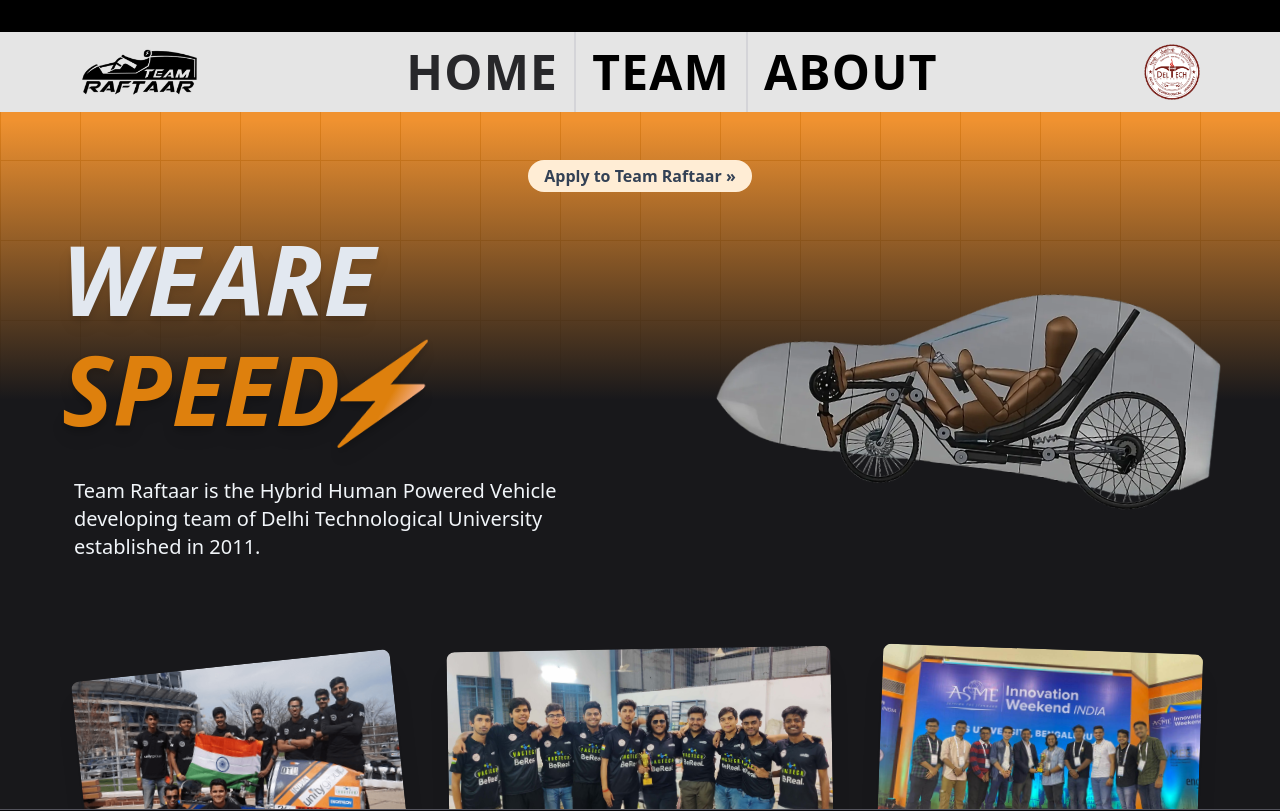
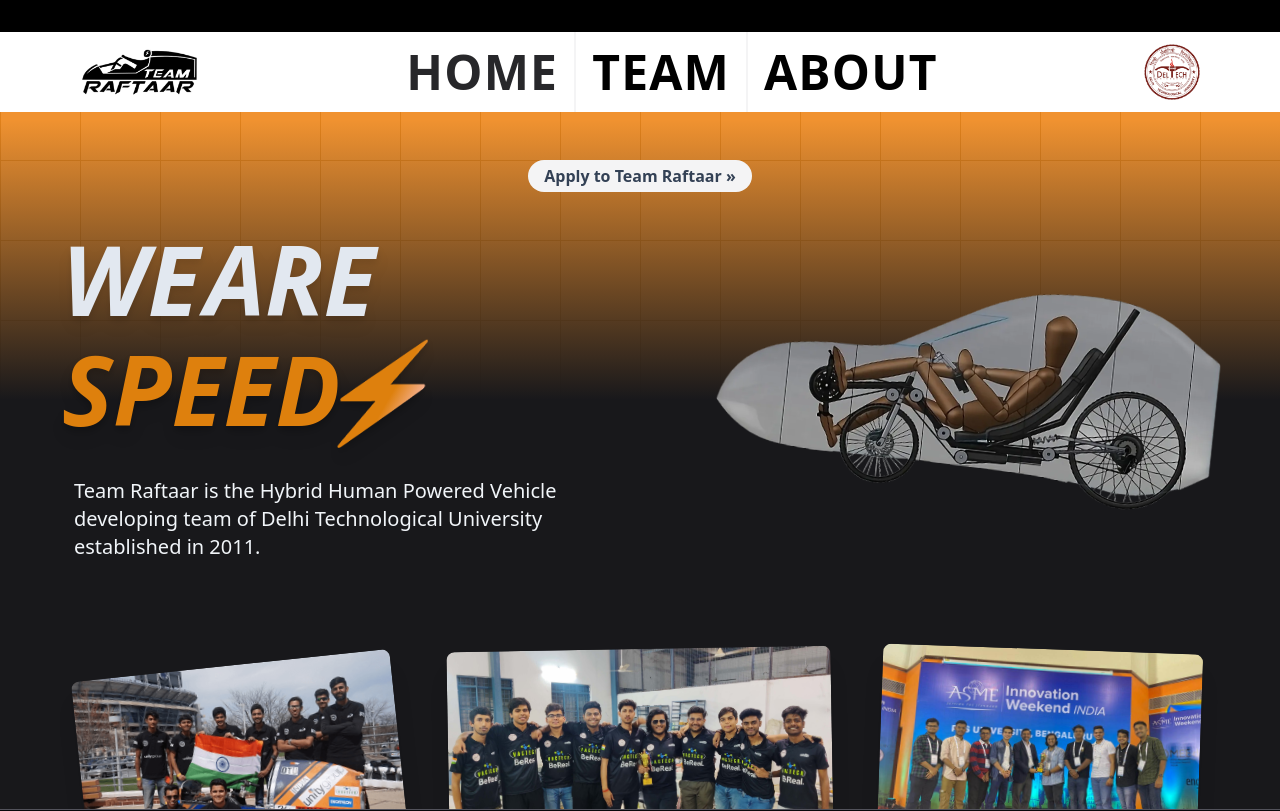
Before and after one commit to teamraftaardtu/website, a Next.js app: page / in a window 1280 px wide. Shown: the top 811 px of the page. Built offline with nearby package versions, Linux system fonts and the light colour scheme.

Commit message:
Color changes

```diff
--- a/app/page.tsx
+++ b/app/page.tsx
@@ -65,7 +65,7 @@
 			>
 				<Link
 					href="https://join.teamraftaar.com/"
-					className="mx-auto transform whitespace-nowrap rounded-full bg-orange-100 px-4 py-1 text-base font-bold text-slate-700 transition-transform duration-500 hover:translate-x-2"
+					className="mx-auto transform whitespace-nowrap rounded-full bg-zinc-100 px-4 py-1 text-base font-bold text-slate-700 transition-transform duration-500 hover:translate-x-2"
 				>
 					Apply to Team Raftaar »
 				</Link>
--- a/components/navbar.tsx
+++ b/components/navbar.tsx
@@ -12,7 +12,7 @@
 	const pathname = usePathname()
 
 	return (
-		<nav className="flex flex-col items-stretch justify-between py-4 lg:py-0 gap-x-14 bg-neutral-200 text-slate-700 lg:flex-row lg:items-center lg:mt-0 border-t-[2rem] border-black md:px-20">
+		<nav className="flex flex-col items-stretch justify-between py-4 lg:py-0 gap-x-14 bg-white text-slate-700 lg:flex-row lg:items-center lg:mt-0 border-t-[2rem] border-black md:px-20">
 			<input type="checkbox" id="toggle" className="peer hidden" />
 			<div className="flex items-center justify-between px-8 md:px-0">
 				<a href="/" className="flex items-center gap-4">
@@ -22,7 +22,7 @@
 					<HamburgerMenuIcon className="h-10 w-10 text-black" />
 				</label>
 			</div>
-			<ul className="hidden flex-col bg-neutral-200 text-2xl lg:text-5xl mt-4 lg:mt-0 font-accent tracking-wide font-bold text-black uppercase divide-y-2 lg:divide-y-0 shadow-sm peer-checked:flex lg:flex lg:flex-row lg:divide-x-2 divide-zinc-300 lg:bg-transparent lg:shadow-none">
+			<ul className="hidden flex-col bg-neutral-200 text-2xl lg:text-5xl mt-4 lg:mt-0 font-accent tracking-wide font-bold text-black uppercase divide-y-2 lg:divide-y-0 shadow-sm peer-checked:flex lg:flex lg:flex-row lg:divide-x-2 divide-zinc-100 lg:bg-transparent lg:shadow-none">
 				{navLinks.map(({ link, title }) => (
 					<li key={link}>
 						<a
```
